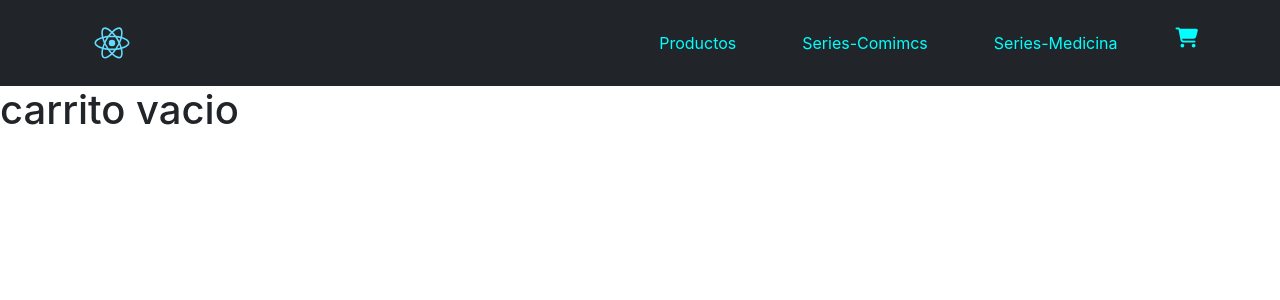
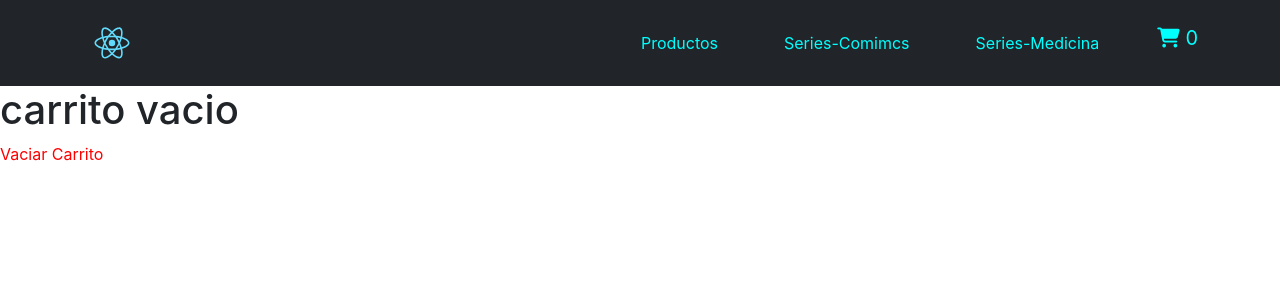
Before and after one commit to RafDes21/app-tineo, a React (Create React App) app: page /cart in a window 1280 px wide. Shown: the top 300 px of the page. Built offline with nearby package versions, Linux system fonts and the light colour scheme.

Commit message:
cardwidget terminado

```diff
--- a/src/components/Cart.jsx
+++ b/src/components/Cart.jsx
@@ -3,10 +3,9 @@
 
 const Cart = () => {
 
-    const {carrito,removeItem}=useContext(GlobalContex)
+    const {carrito,removeItem, clearItems}=useContext(GlobalContex)
 
 
-    console.log(carrito);
   return (
 
    <div>
@@ -18,6 +17,10 @@
         )): <h1>carrito vacio</h1>
 
         }
+
+
+        <p onClick={()=>clearItems(carrito)} style={{cursor:"pointer", color:"red"}} >Vaciar Carrito</p>
+
     </div>
   )
 }
--- a/src/components/CartWidget.jsx
+++ b/src/components/CartWidget.jsx
@@ -1,9 +1,27 @@
-import React from 'react'
+import React, { useContext } from 'react'
+import { Link } from 'react-router-dom'
+import { GlobalContex } from '../context/Globalprovider'
 
 const CartWidget = () => {
+
+const {carrito}=useContext(GlobalContex)
+
+let cantidad = 0
+carrito.map((item)=>{
+  return cantidad = cantidad + item.cantidad
+})
+
+
+
   return (
-    <div><i class=" CartWidget fa-solid fa-cart-shopping font-size-4" ></i></div>
+    <div>
+      <Link to={`/cart`}>
+      <i class=" CartWidget fa-solid fa-cart-shopping font-size-4" ></i>
+      </Link>
+      <span> {cantidad}</span>
+    </div>
+
   )
+
 }
-
 export default CartWidget
--- a/src/components/itemDetail/ItemDetail.jsx
+++ b/src/components/itemDetail/ItemDetail.jsx
@@ -3,8 +3,6 @@
 import { GlobalContex } from "../../context/Globalprovider";
 import ItemCount from "../ItemCount";
 import "./itemDetail.css";
-
-
 
 
 const ItemDetail = (serie) => {
@@ -58,9 +56,11 @@
                          </>
 
                       }
-              <a href="#" className="btn btn-primary">
-                Comprar
+                      <Link to={"/"}>
+              <a  className="btn btn-primary">
+                continuar Comprando
               </a>
+                      </Link>
             </div>
           </div>
         </div>
--- a/src/context/Globalprovider.jsx
+++ b/src/context/Globalprovider.jsx
@@ -1,35 +1,38 @@
-import React, { createContext, useState } from 'react'
+import React, { createContext, useState } from "react";
 
-export const GlobalContex = createContext("")
+export const GlobalContex = createContext("");
 
-const Globalprovider = ({children}) => {
+const Globalprovider = ({ children }) => {
+  const [carrito, setCarrito] = useState([]);
 
- const [carrito, setCarrito]= useState([])
+  const AddToCard = (producto) => {
+    const newCarrito = [...carrito];
+    const index = carrito.findIndex((prod) => prod.id == producto.id);
 
- const AddToCard = (producto)=> {
-   const newCarrito = [...carrito]
-    const index = carrito.findIndex(prod=> prod.id == producto.id)
-    if(index!==-1){
-      const cantidadAnt = carrito[index].cantidad
-      const nuevaCantidad= cantidadAnt + producto.cantidad
-      newCarrito[index] = {...producto,cantidad:nuevaCantidad}
-    }else{
-      newCarrito.push(producto)
+    if (index !== -1) {
+      const cantidadAnt = carrito[index].cantidad;
+      const nuevaCantidad = cantidadAnt + producto.cantidad;
+      newCarrito[index] = { ...producto, cantidad: nuevaCantidad };
+    } else {
+      newCarrito.push(producto);
     }
 
-     setCarrito(newCarrito)
+    setCarrito(newCarrito);
+  };
 
- }
-const removeItem = (itemId)=>{
-  const newCarrito = carrito.filter((serie)=>serie.id !==itemId)
-  setCarrito(newCarrito)
+  const removeItem = (itemId) => {
+    const newCarrito = carrito.filter((serie) => serie.id !== itemId);
+    setCarrito(newCarrito);
+  };
 
-}
+  const clearItems = () => {
+    setCarrito([]);
+  };
   return (
-    <GlobalContex.Provider value={{carrito, AddToCard,removeItem}}>
-          {children}
+    <GlobalContex.Provider value={{ carrito, AddToCard, removeItem, clearItems }}>
+      {children}
     </GlobalContex.Provider>
-  )
-}
+  );
+};
 
-export default Globalprovider
+export default Globalprovider;
```
